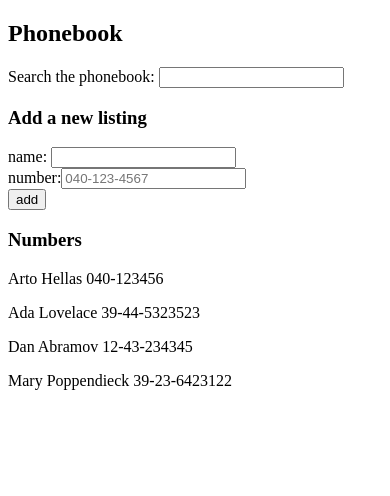
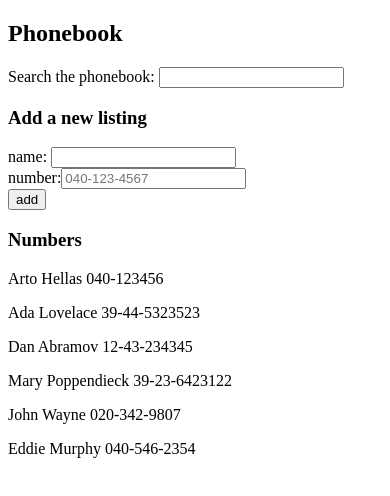
Before and after one commit to Cherryboome/fullstackopen, a React (Create React App) app in the folder part2/phonebook/: page / in a window 390 px wide. Shown: the top 496 px of the page. Built offline with nearby package versions, Linux system fonts and the light colour scheme; data requests are answered from the project's data file.

Commit message:
completed exercise 2.15 Phonebook step7

```diff
--- a/part2/phonebook/db.json
+++ b/part2/phonebook/db.json
@@ -19,6 +19,16 @@
       "name": "Mary Poppendieck",
       "number": "39-23-6423122",
       "id": 4
+    },
+    {
+      "name": "John Wayne",
+      "number": "020-342-9807",
+      "id": 5
+    },
+    {
+      "name": "Eddie Murphy",
+      "number": "040-546-2354",
+      "id": 6
     }
   ]
 }
--- a/part2/phonebook/src/App.js
+++ b/part2/phonebook/src/App.js
@@ -20,8 +20,6 @@ const App = () => {
     });
   }, []);
 
-  console.log("render", persons.length, "persons");
-
   const addPerson = event => {
     event.preventDefault();
     const addPerson = { name: newName, number: newNumber };
@@ -36,9 +34,12 @@ const App = () => {
       setNewName("");
       setNewNumber("");
     } else {
-      setPersons(persons.concat(addPerson));
-      setNewName("");
-      setNewNumber("");
+      axios.post("http://localhost:3001/persons", addPerson).then(response => {
+        console.log(response.data);
+      });
+      // setPersons(persons.concat(addPerson));
+      // setNewName("");
+      // setNewNumber("");
     }
   };
 
```
